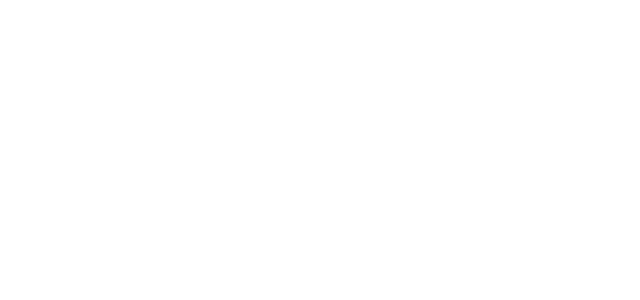
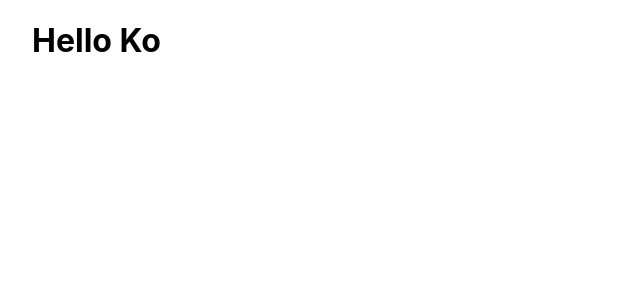
Before and after one commit to st20ee/shoesmaker-frontend, a Next.js app: page / in a window 1280 px wide. Shown: the top 300 px of the page, without its empty margins (0-640 px from the left). Built offline with nearby package versions, Linux system fonts and the light colour scheme.

Commit message:
Hello Ko

```diff
--- a/pages/index.js
+++ b/pages/index.js
@@ -5,7 +5,7 @@
 export default function Home() {
   return (
     <div className={styles.container}>
-
+      <h1> Hello Ko</h1>
     </div>
   )
 }
```
